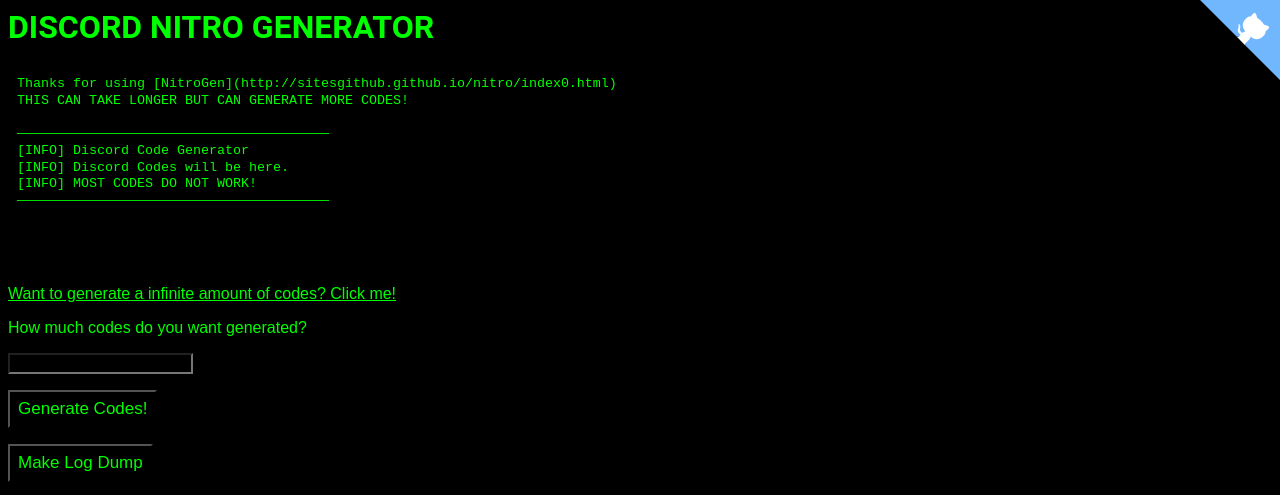
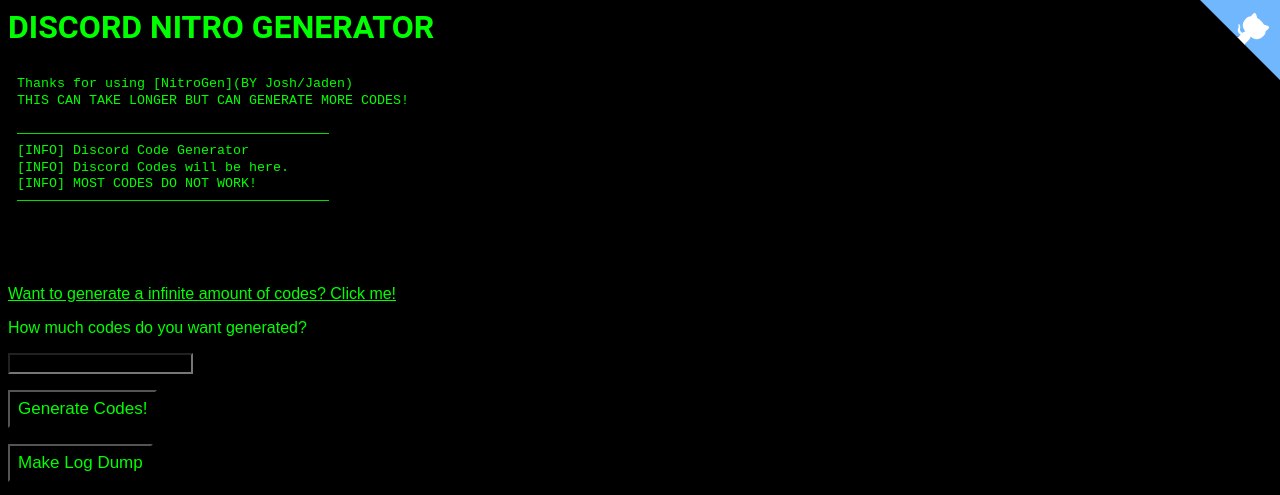
Before and after one commit to JadyenNBT/Discord-Code-Generator, a plain HTML site: page index0.html in a window 1280 px wide. Shown: the top 495 px of the page. Drawn offline with Linux system fonts and the light colour scheme.

Commit message:
Update index0.html

```diff
--- a/index0.html
+++ b/index0.html
@@ -69,7 +69,7 @@ button:active {
 <div>
 <h1 style="font-family: Roboto; color: #00ff00">DISCORD NITRO GENERATOR</h1>
 <textarea id="a" rows="11" cols="100" readonly style="resize: none;">
-Thanks for using [NitroGen](http://sitesgithub.github.io/nitro/index0.html)
+Thanks for using [NitroGen](BY Josh/Jaden)
 THIS CAN TAKE LONGER BUT CAN GENERATE MORE CODES!
 
 ―――――――――――――――――――――――――――――――――――――――
```
